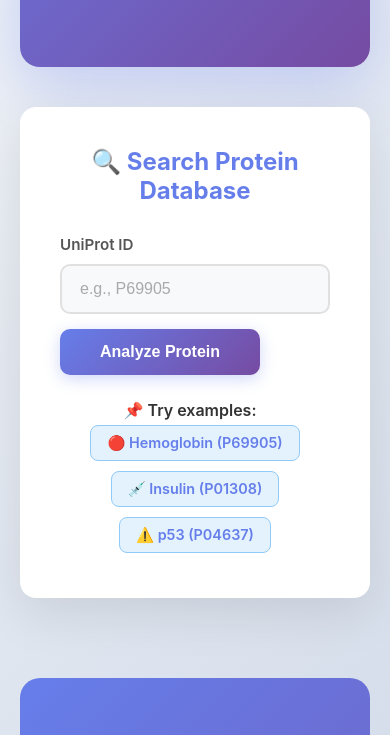
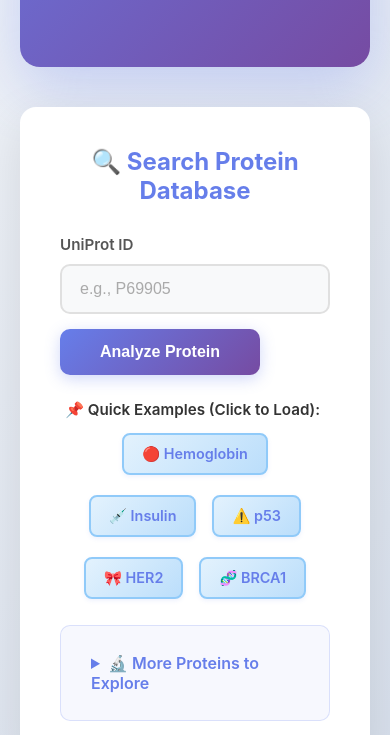
Before and after one commit to kiranmkHackHeroic/Protein-Structural-Analysis-and-Functional-Predicion, a plain HTML site: page protein_analyzer.html in a window 390 px wide. Shown: the part 352-1087 px from the top of the page. Drawn offline with Linux system fonts and the light colour scheme.

Commit message:
Add 16 sample UniProt IDs with quick-load buttons
### Features:
- **Quick Examples**: 5 featured proteins with one-click loading
  - Hemoglobin (P69905) - O₂ transport, sickle cell
  - Insulin (P01308) - Diabetes
  - p53 (P04637) - Cancer, 50% of tumors
  - HER2 (P04626) - Breast cancer
  - BRCA1 (P38398) - Hereditary cancer

- **Expandable "More Proteins" Section**: 11 additional proteins
  - Cancer-related: Src, TNF-α, p73
  - Metabolic: ApoB-100, PPARγ
  - Antioxidant: SOD2
  - Signaling/DNA: Delta-1, RelA/p65, Ubiquitin

### UI Improvements:
- Enhanced button styling: gradient backgrounds, smooth hover effects
- Auto-submit when clicking example buttons (no need to press "Analyze")
- Organized by protein category with visual labels
- Responsive grid layout for expandable section
- Better visual feedback with transform and shadow effects

### JavaScript:
- Updated loadExample() to auto-submit form after setting UniProt ID
- Smooth 100ms delay for better UX perception

### Total Coverage:
- 16 UniProt IDs readily available to demo
- Covers cancer, metabolic, immune, signaling, and DNA repair proteins
- All major demo proteins included (P69905, P04637, P01308, etc.)

```diff
--- a/protein_analyzer.html
+++ b/protein_analyzer.html
@@ -150,32 +150,74 @@
             text-align: center;
             margin-top: 25px;
             color: #666;
+            display: flex;
+            flex-wrap: wrap;
+            justify-content: center;
+            gap: 8px;
+            align-items: center;
         }
 
         .examples-label {
             font-weight: 600;
             color: #333;
-            margin-right: 10px;
+            margin-right: 5px;
+            font-size: 0.95rem;
+        }
+
+        .more-examples-section {
+            margin-top: 20px !important;
+        }
+
+        .more-examples-section summary {
+            padding: 12px 15px;
+            cursor: pointer;
+            font-weight: 600;
+            color: #667eea;
+            font-size: 1rem;
+            transition: all 0.3s ease;
+            user-select: none;
+        }
+
+        .more-examples-section summary:hover {
+            background: rgba(102, 126, 234, 0.08);
+            border-radius: 8px;
+        }
+
+        .more-examples {
+            display: grid;
+            grid-template-columns: repeat(auto-fit, minmax(150px, 1fr));
+            gap: 8px;
+            padding: 15px;
+            margin-top: 15px;
         }
 
         .example-btn {
             display: inline-block;
-            background: #e3f2fd;
+            background: linear-gradient(135deg, #e3f2fd 0%, #bbdefb 100%);
             color: #667eea;
-            padding: 8px 16px;
+            padding: 10px 18px;
             border-radius: 8px;
             cursor: pointer;
-            margin: 5px;
-            border: 1px solid #90caf9;
-            transition: all 0.3s;
+            margin: 6px 4px;
+            border: 2px solid #90caf9;
+            transition: all 0.3s ease;
             font-weight: 600;
             font-size: 0.9rem;
+            box-shadow: 0 2px 4px rgba(102, 126, 234, 0.1);
+            white-space: nowrap;
         }
 
         .example-btn:hover {
-            background: #667eea;
+            background: linear-gradient(135deg, #667eea 0%, #764ba2 100%);
             color: white;
             border-color: #667eea;
+            box-shadow: 0 4px 12px rgba(102, 126, 234, 0.3);
+            transform: translateY(-2px);
+        }
+
+        .example-btn:active {
+            transform: translateY(0);
+            box-shadow: 0 2px 6px rgba(102, 126, 234, 0.2);
         }
 
         /* Status Messages */
@@ -763,10 +805,35 @@
                 </button>
             </form>
             <div class="examples">
-                <span class="examples-label">📌 Try examples:</span>
-                <span class="example-btn" onclick="loadExample('P69905')">🔴 Hemoglobin (P69905)</span>
-                <span class="example-btn" onclick="loadExample('P01308')">💉 Insulin (P01308)</span>
-                <span class="example-btn" onclick="loadExample('P04637')">⚠️ p53 (P04637)</span>
+                <span class="examples-label">📌 Quick Examples (Click to Load):</span>
+                <span class="example-btn" onclick="loadExample('P69905')">🔴 Hemoglobin</span>
+                <span class="example-btn" onclick="loadExample('P01308')">💉 Insulin</span>
+                <span class="example-btn" onclick="loadExample('P04637')">⚠️ p53</span>
+                <span class="example-btn" onclick="loadExample('P04626')">🎀 HER2</span>
+                <span class="example-btn" onclick="loadExample('P38398')">🧬 BRCA1</span>
+            </div>
+
+            <details class="more-examples-section" style="margin-top: 20px; padding: 15px; background: rgba(102, 126, 234, 0.05); border-radius: 10px; border: 1px solid rgba(102, 126, 234, 0.2);">
+                <summary style="cursor: pointer; font-weight: 600; color: #667eea; font-size: 1rem;">🔬 More Proteins to Explore</summary>
+                <div class="examples more-examples" style="margin-top: 15px; display: grid; grid-template-columns: repeat(auto-fit, minmax(160px, 1fr)); gap: 10px;">
+                    <div style="grid-column: 1 / -1;"><span class="examples-label" style="display: block; margin-bottom: 10px; font-size: 0.9rem; font-weight: 700; color: #667eea;">🔴 Cancer-Related:</span></div>
+                    <span class="example-btn" onclick="loadExample('P12931')">Src Kinase</span>
+                    <span class="example-btn" onclick="loadExample('P42212')">TNF-α</span>
+                    <span class="example-btn" onclick="loadExample('O75015')">p73</span>
+
+                    <div style="grid-column: 1 / -1;"><span class="examples-label" style="display: block; margin-bottom: 10px; margin-top: 10px; font-size: 0.9rem; font-weight: 700; color: #667eea;">🧬 Metabolic:</span></div>
+                    <span class="example-btn" onclick="loadExample('P02649')">ApoB-100</span>
+                    <span class="example-btn" onclick="loadExample('P35367')">PPARγ</span>
+
+                    <div style="grid-column: 1 / -1;"><span class="examples-label" style="display: block; margin-bottom: 10px; margin-top: 10px; font-size: 0.9rem; font-weight: 700; color: #667eea;">⚡ Antioxidant:</span></div>
+                    <span class="example-btn" onclick="loadExample('P51449')">SOD2</span>
+
+                    <div style="grid-column: 1 / -1;"><span class="examples-label" style="display: block; margin-bottom: 10px; margin-top: 10px; font-size: 0.9rem; font-weight: 700; color: #667eea;">🔗 Signaling & DNA:</span></div>
+                    <span class="example-btn" onclick="loadExample('P35556')">Delta-1</span>
+                    <span class="example-btn" onclick="loadExample('P31431')">RelA/p65</span>
+                    <span class="example-btn" onclick="loadExample('P63104')">Ubiquitin</span>
+                </div>
+            </details>
             </div>
         </div>
 
@@ -945,6 +1012,10 @@
 
         function loadExample(uniprotId) {
             document.getElementById('uniprot-id').value = uniprotId;
+            // Automatically submit the form
+            setTimeout(() => {
+                document.querySelector('.search-form').dispatchEvent(new Event('submit'));
+            }, 100);
         }
 
         function updateProgress(text) {
```
